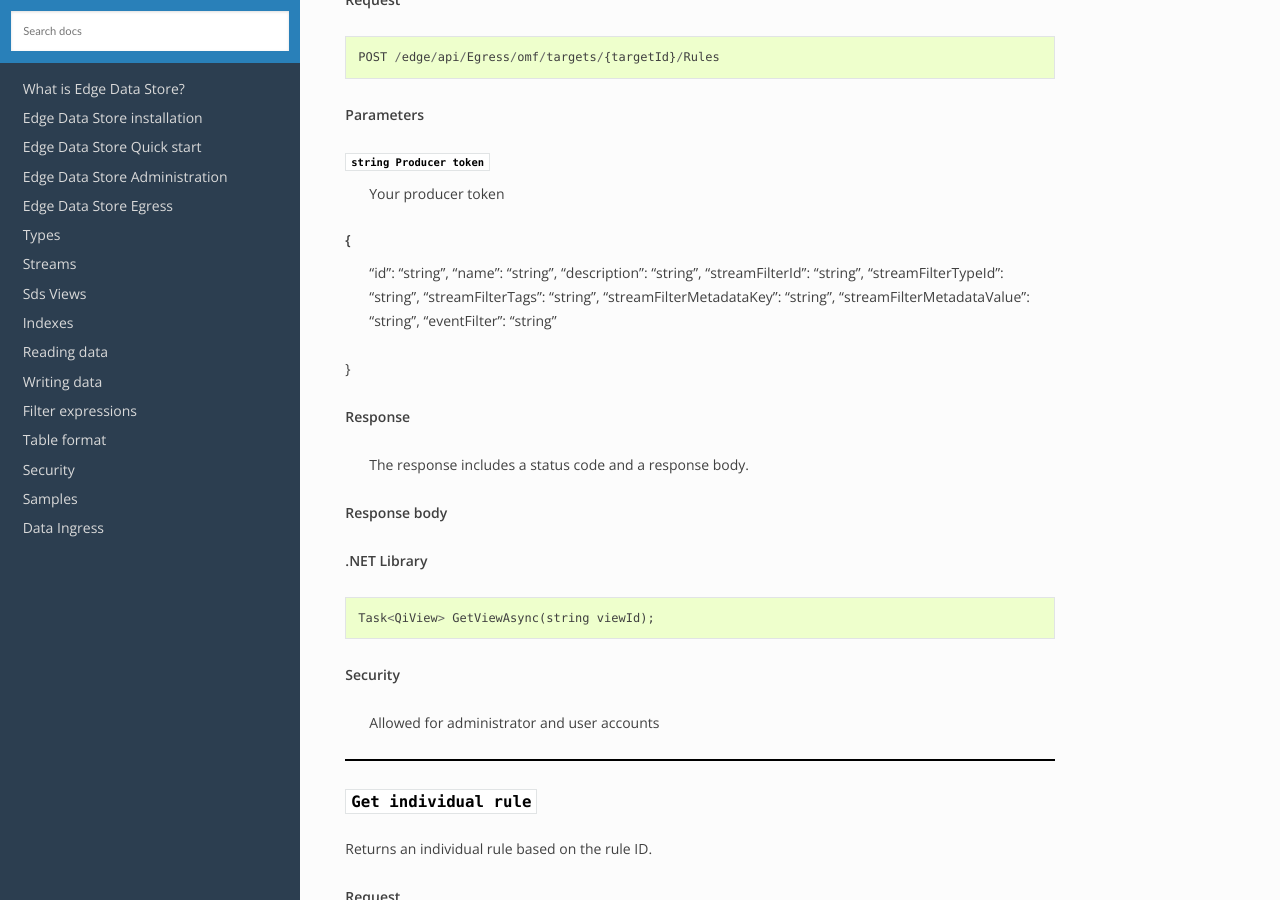
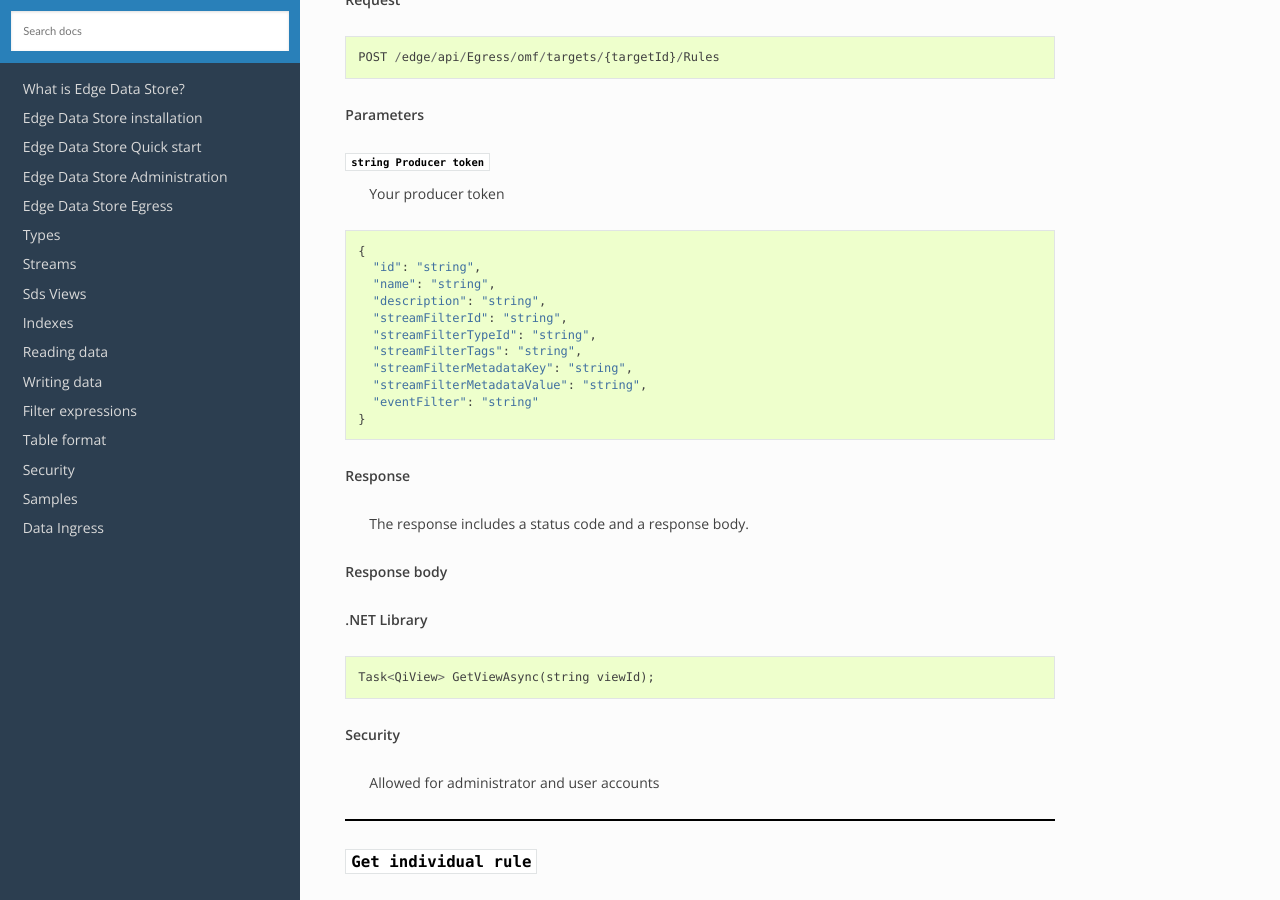
Before and after one commit to fgasparro/EdgeDS-Docs, a Sphinx documentation site: the page built from docs/Edge_API.rst, in a window 1280 px wide and 900 px high, scrolled down 20677 px. Built offline with Sphinx 7.4.7 and the Read the Docs theme 2.0.0, drawn with Linux system fonts in a browser that asks for light colours; part of the change alters nothing that is shown; some of the changed text lies outside the part shown.

```diff
--- a/docs/Edge_API.rst
+++ b/docs/Edge_API.rst
@@ -457,8 +457,8 @@ Egress
 ------
 
 
-``List egress targets``
----------------------
+``List running egress targets``
+-----------------------------
 
 Returns a list of running or not running egress targets. The isRunning flag is used to indicate whether to retun egress targets that
 are either running or not running.
@@ -502,7 +502,7 @@ are either running or not running.
 ***********************
 
 
-``Get ``
+``List egress targets``
 -------------------
 
 Returns a list of all egress targets (both those that are running and those that are not running).
@@ -544,7 +544,7 @@ Returns a list of all egress targets (both those that are running and those that
 
 ***********************
 
-Check with manas about whether
+Check with manas about whether to include the next 4
 
 ``Get ``
 -------------------
@@ -769,7 +769,7 @@ Retrieves an individual egress target.
 
 
 
-``Modify an egress target``
+``Modify egress target``
 --------------------------
 
 Modifies an egress target.
@@ -1228,17 +1228,19 @@ Adds a rule for a specified egress target.
 ``string Producer token``
   Your producer token
 
-{
-  "id": "string",
-  "name": "string",
-  "description": "string",
-  "streamFilterId": "string",
-  "streamFilterTypeId": "string",
-  "streamFilterTags": "string",
-  "streamFilterMetadataKey": "string",
-  "streamFilterMetadataValue": "string",
-  "eventFilter": "string"
-}
+::
+
+  {
+    "id": "string",
+    "name": "string",
+    "description": "string",
+    "streamFilterId": "string",
+    "streamFilterTypeId": "string",
+    "streamFilterTags": "string",
+    "streamFilterMetadataKey": "string",
+    "streamFilterMetadataValue": "string",
+    "eventFilter": "string"
+  }
 
 **Response**
 
```
